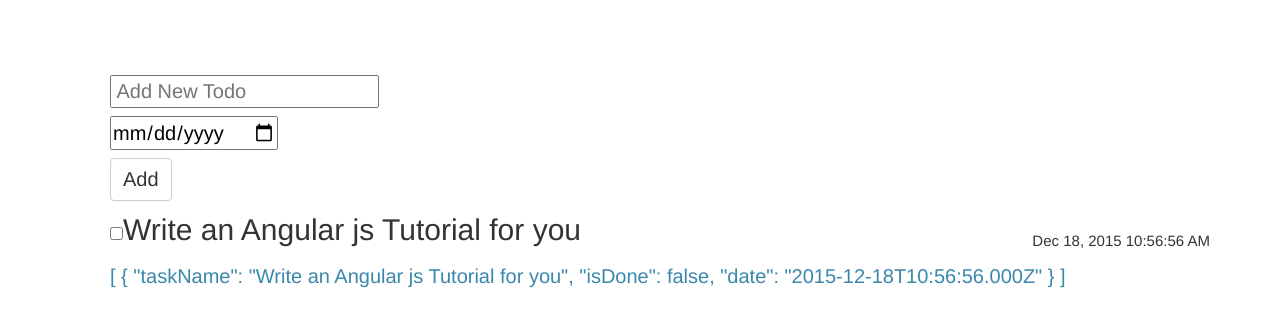
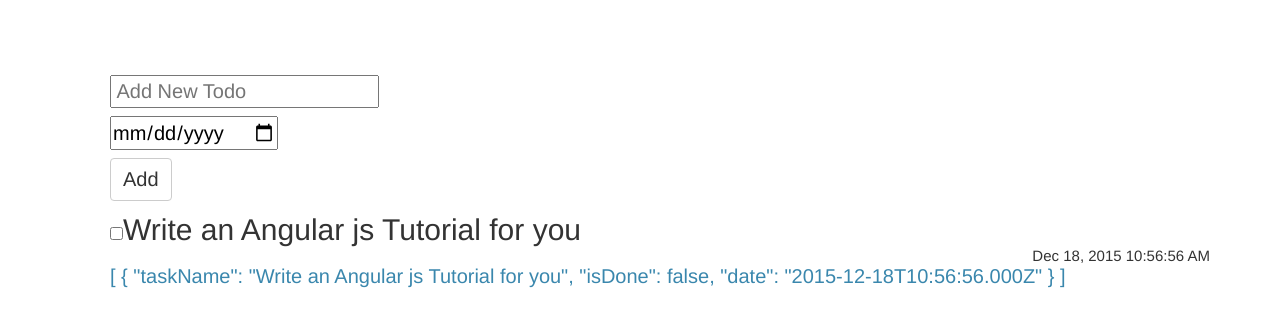
Before and after one commit to sisiea/todoList, a plain HTML site: page index.html in a window 1280 px wide. Drawn offline with Linux system fonts and the light colour scheme.

Commit message:
3
timetag css change

```diff
--- a/css/common.css
+++ b/css/common.css
@@ -23,10 +23,11 @@
 #listArea ul li{
 	position:relative;
 	font-size:30px;
+	margin-bottom: 7px;
 }
 #listArea ul li #taskDate{
 	position:absolute;
 	right:0px;
-	bottom:0px;
+	bottom:-15px;
 	font-size:15px;
 }
```
